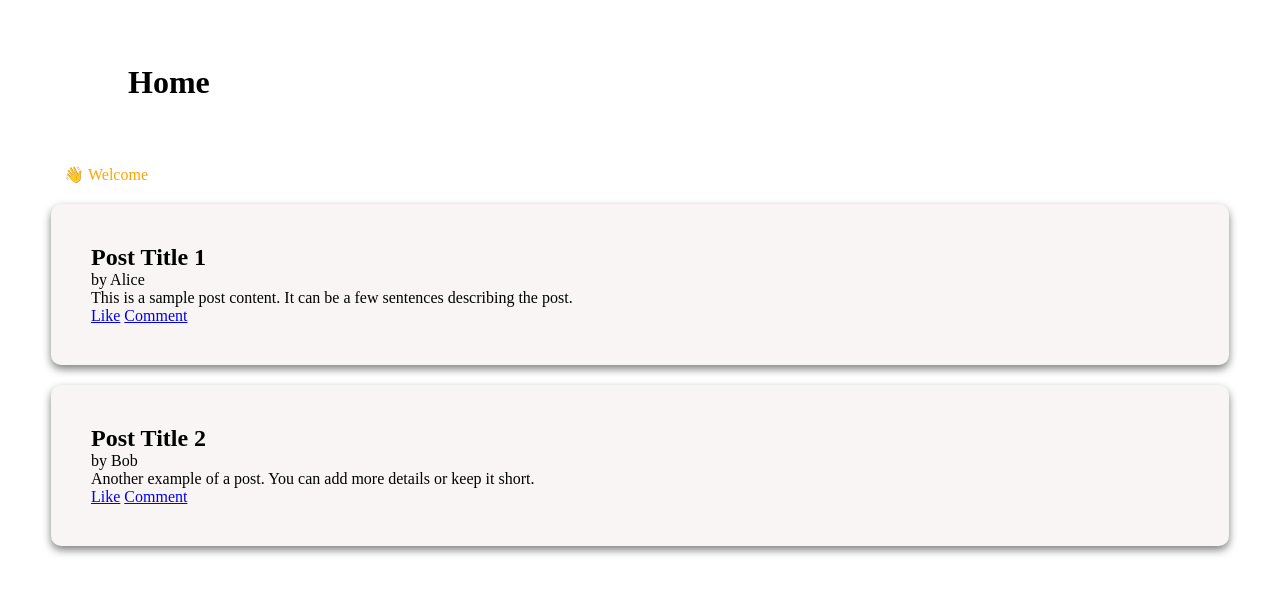
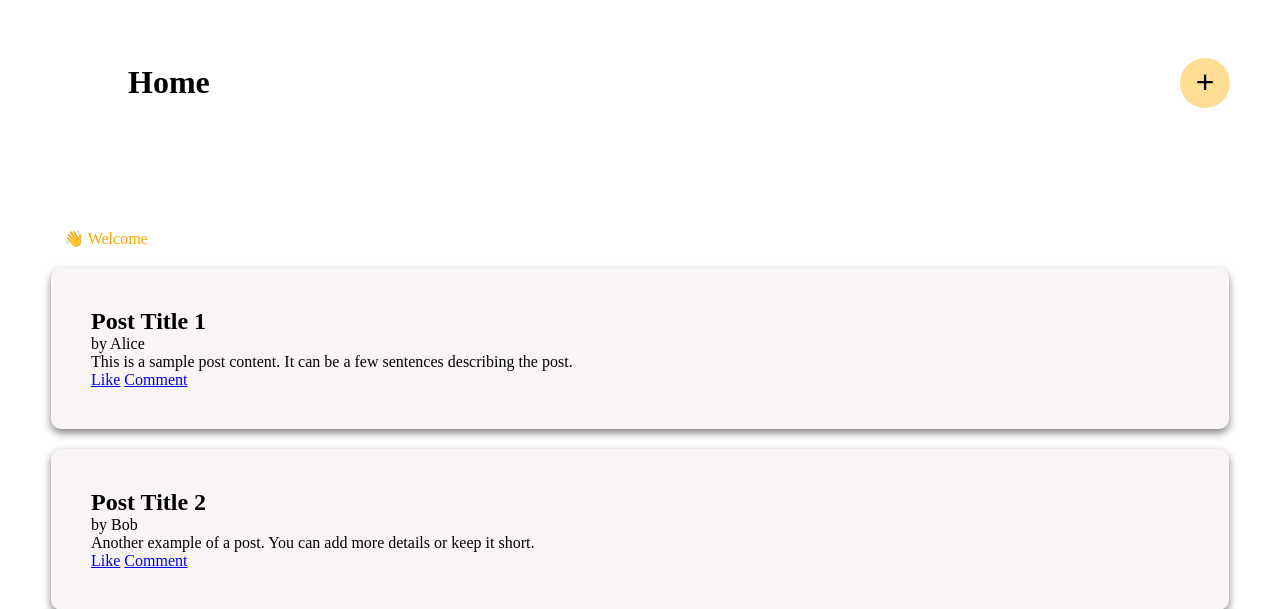
Before and after one commit to TetsuoKunn/JojosReferenceSASEHack, a Django app: page / in a window 1280 px wide. Shown: the part 55-664 px from the top of the page. Run offline with Django 5.2, Linux system fonts and the light colour scheme.

Commit message:
<your message>

```diff
--- a/guilds/pages/templates/index.html
+++ b/guilds/pages/templates/index.html
@@ -2,8 +2,11 @@
 
 {% block content %}
 <!--start original content here-->
+<div class="home-head-panel">
+    <h1>Home</h1>
+    <button class="add-post">+</button>
+</div>
 
-<h1>Home</h1>
 <div id="hello">Welcome</div>
 
 
--- a/guilds/static/css/styles.css
+++ b/guilds/static/css/styles.css
@@ -120,6 +120,28 @@ font-size: 1.5rem;
 
 h1 {
   margin-bottom: 5%;
+}
+.home-head-panel {
+    display: flex;
+    align-items: center;
+    justify-content: space-between;
+    margin-bottom: 20px;
+}
+
+.add-post {
+    font-size: 2rem;
+    width: 50px;
+    height: 50px;
+    border-radius: 50%;
+    border: none;
+    background-color: #ffdd93;
+    cursor: pointer;
+    transition: transform 0.2s;
+    margin-right: 50px;
+}
+.add-post:hover {
+    transform: scale(1.2);
+    background-color: orange;
 }
 
 
```
